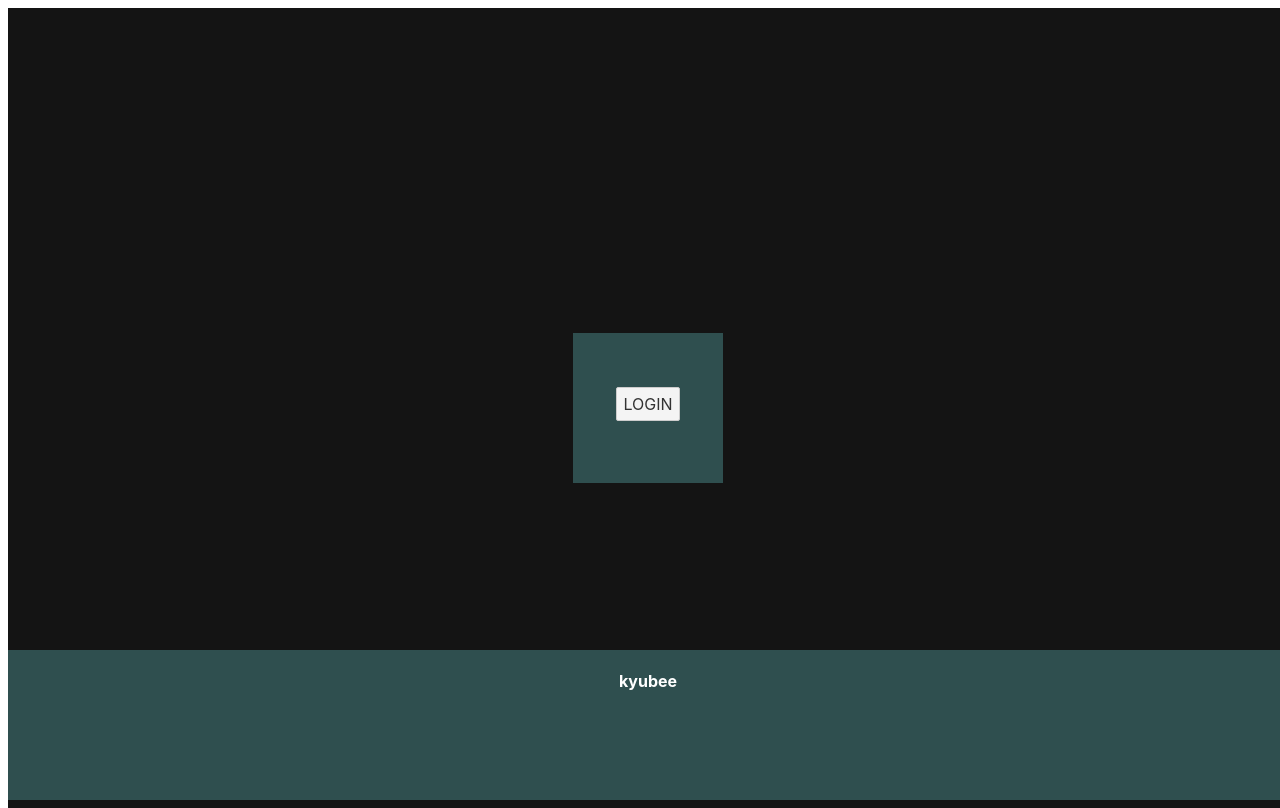
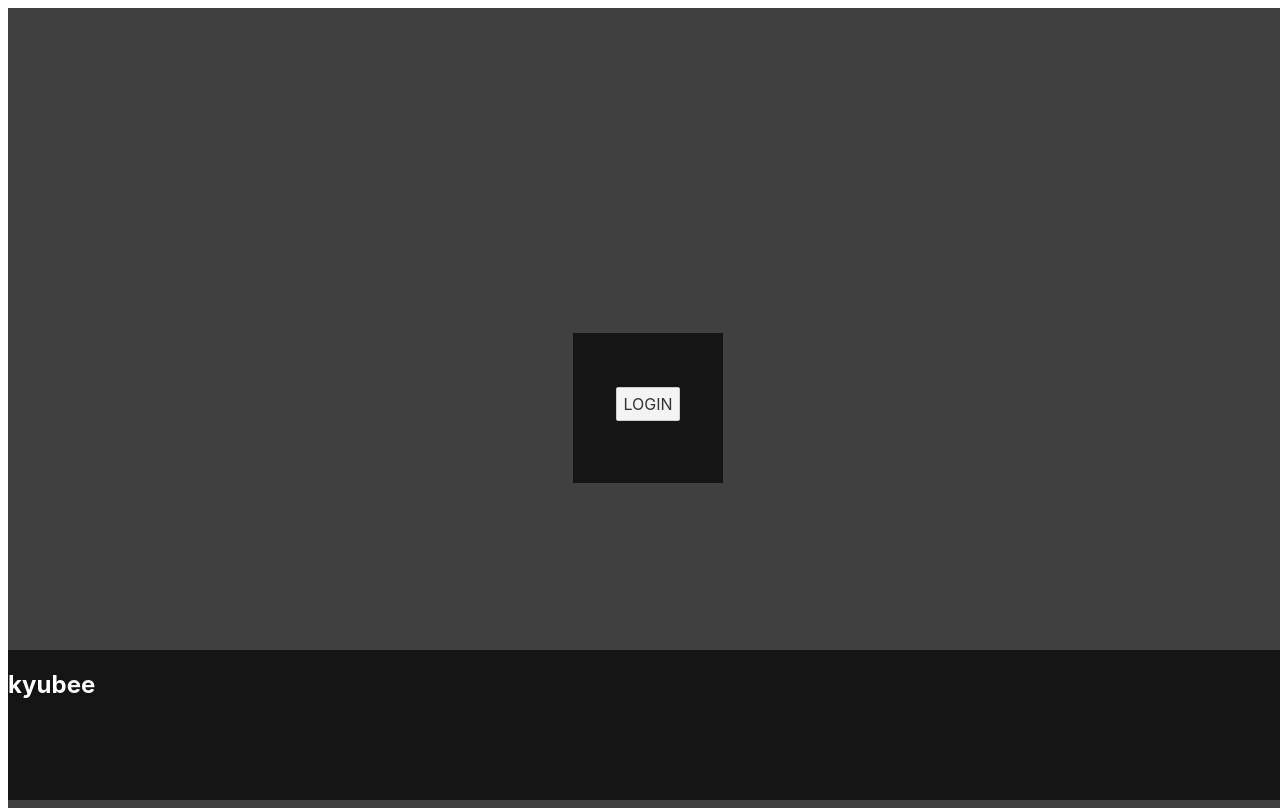
Before and after one commit to matthewlawrenceklein/kyubee, a Svelte app: page / in a window 1280 px wide. Built offline with nearby package versions, Linux system fonts and the light colour scheme.

Commit message:
minor styling

```diff
--- a/src/Dashboard.svelte
+++ b/src/Dashboard.svelte
@@ -29,7 +29,7 @@
         <EventModal {eventModal}/>
     {:else}
          <div class='container'>
-             <button on:click={getDates}>get dates</button>
+             <!-- <button on:click={getDates}>get dates</button> -->
              <div class='row'>
                  {#if $calendarEvents}
                       {#each Object.values($calendarEvents) as date}
@@ -43,8 +43,8 @@
 
 <style>
     .main{
-        height: 80vh;
-        background: #141414;
+        height: 90vh;
+        background: #404040;
     }
 
 </style>
--- a/src/Footer.svelte
+++ b/src/Footer.svelte
@@ -1,20 +1,17 @@
 <script>
     // your script goes here
 </script>
-<div class='box'>
-    <div class='row'>
-        <h4 class='col-12'>kyubee</h4>
-    </div>
+<div class='nav'>
+    <h2 class='nav-center'>kyubee</h2>
 </div>
 <style>
-    .box{
+    .nav{
+        height: 150px;
         width: 100vw;
-        height: 150px;
         color: white;
-        background-color: darkslategrey;
+        background-color: #141414;
         position: fixed;
         bottom: 0;
-        text-align: center;
     }
 
 </style>
--- a/src/Login.svelte
+++ b/src/Login.svelte
@@ -18,11 +18,11 @@
         justify-content: center;
         align-items: center;
         vertical-align: middle;
-        background: #141414;
+        background: #404040;
     }
 
     .box{
-        background-color: darkslategrey;
+        background-color:#141414;
         height: 150px;
         width: 150px;
         display: flex;
--- a/src/NavBar.svelte
+++ b/src/NavBar.svelte
@@ -3,30 +3,29 @@
     export let eventModal
 </script>
 <div class='main'>
-    <div class='container'>
-        <div class='row'>
+    <div class='nav'>
+        <div class='nav-left'>
+            <button class='button primary' on:click={() => eventModal.set(true)}>NEW DATE</button>
+        </div>
+        <div class='nav-center'>
             <h1 class=col-8>Kyubee - calendars for dumdums</h1>
-            <button class='button primary' on:click={() => eventModal.set(true)}>NEW DATE</button>
+        </div>
+        <div class='nav-right'>
             <button class='button error' on:click={() => user.set(null)}>LOG OUT</button>
         </div>
     </div>
 </div>
 
 <style>
-    .container{
-        width: 100vw;
-        height: 150px;
-        background-color: darkslategrey;
-        justify-content: center;
-        align-items: center;
-        vertical-align: middle;
+    .nav{
+        background-color: #141414;
     }
     h1{
         color: white;
     }
 
     .main{
-        background: #141414;
+        background-color: #404040;
     }
 </style>
 
```
